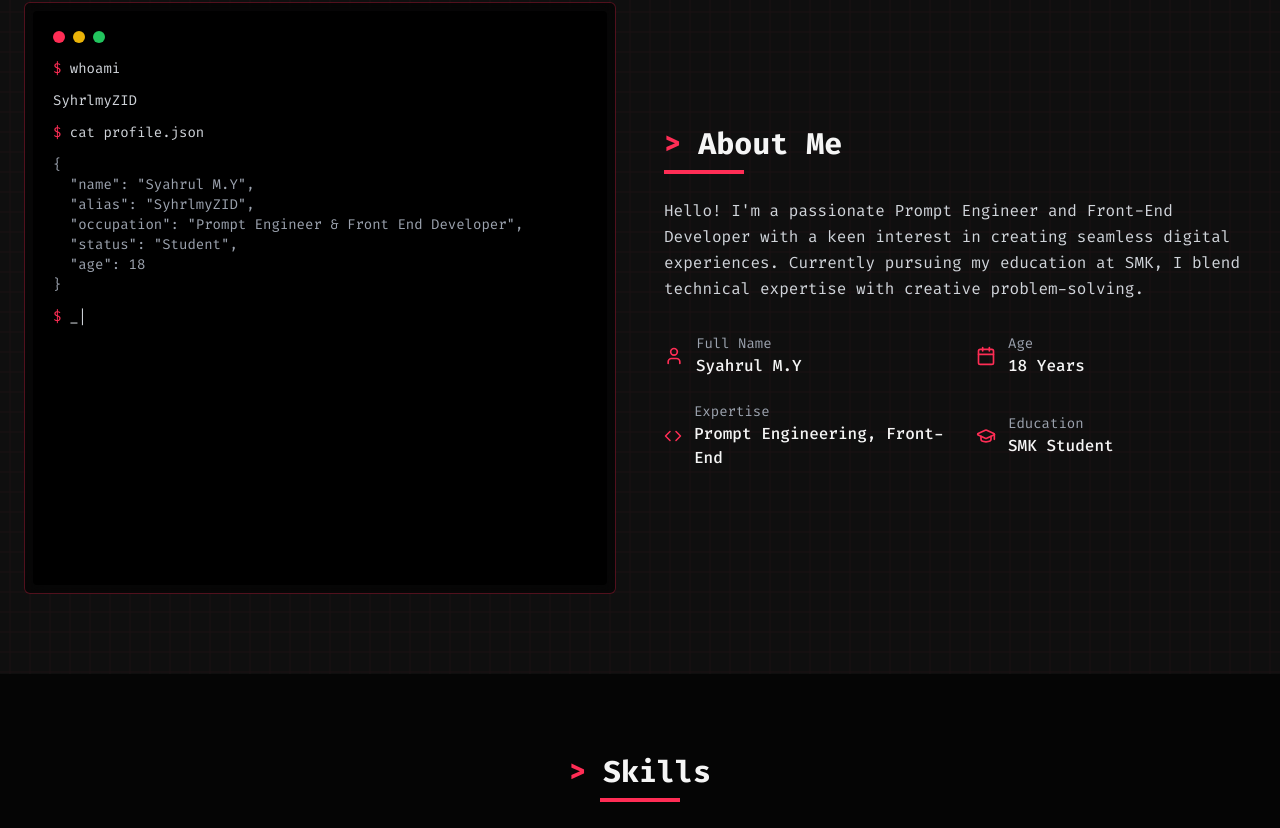
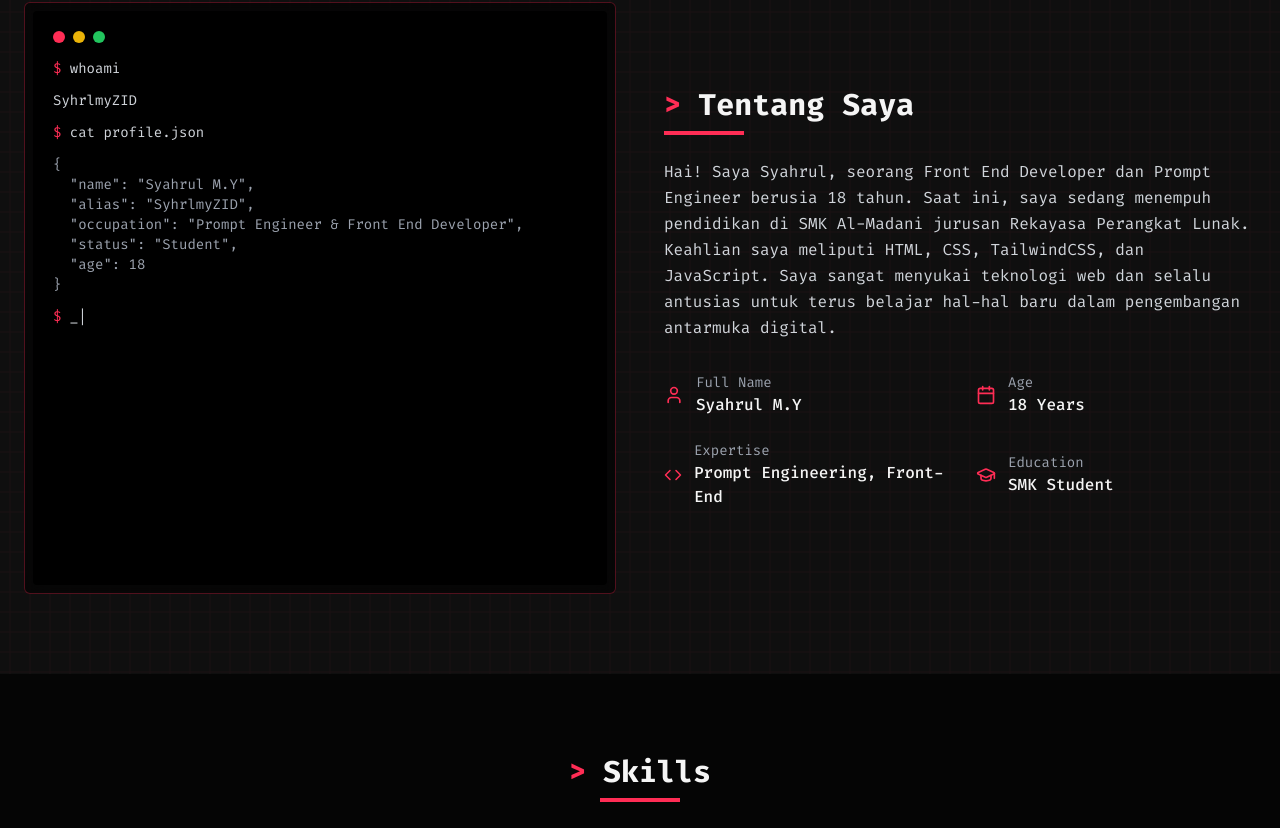
Before and after one commit to SyhrlmyZID/portfolio-syhrlmyzid, a React (Vite) app: page / in a window 1280 px wide. Shown: the part 878-1706 px from the top of the page. Built offline with nearby package versions, Linux system fonts and the light colour scheme.

Commit message:
Perubahan Baru

```diff
--- a/src/components/About.tsx
+++ b/src/components/About.tsx
@@ -71,12 +71,13 @@ const About = () => {
 
           <div className={`md:w-1/2 transition-all duration-1000 delay-300 ${isVisible ? 'opacity-100 translate-x-0' : 'opacity-0 translate-x-10'}`}>
             <h2 className="text-3xl font-bold mb-2">
-              <span className="text-hacker-red font-cyber">&gt;</span> About Me
+              <span className="text-hacker-red font-cyber">&gt;</span> Tentang Saya
             </h2>
             <div className="w-20 h-1 bg-hacker-red mb-6"></div>
 
             <p className="text-gray-300 mb-8 leading-relaxed font-code">
-              Hello! I'm a passionate Prompt Engineer and Front-End Developer with a keen interest in creating seamless digital experiences. Currently pursuing my education at SMK, I blend technical expertise with creative problem-solving.
+              Hai! Saya Syahrul, seorang Front End Developer dan Prompt Engineer berusia 18 tahun. Saat ini, saya sedang menempuh pendidikan di SMK Al-Madani jurusan Rekayasa Perangkat Lunak.
+              Keahlian saya meliputi HTML, CSS, TailwindCSS, dan JavaScript. Saya sangat menyukai teknologi web dan selalu antusias untuk terus belajar hal-hal baru dalam pengembangan antarmuka digital.
             </p>
 
             <div className="grid grid-cols-1 md:grid-cols-2 gap-y-6 gap-x-8">
```
